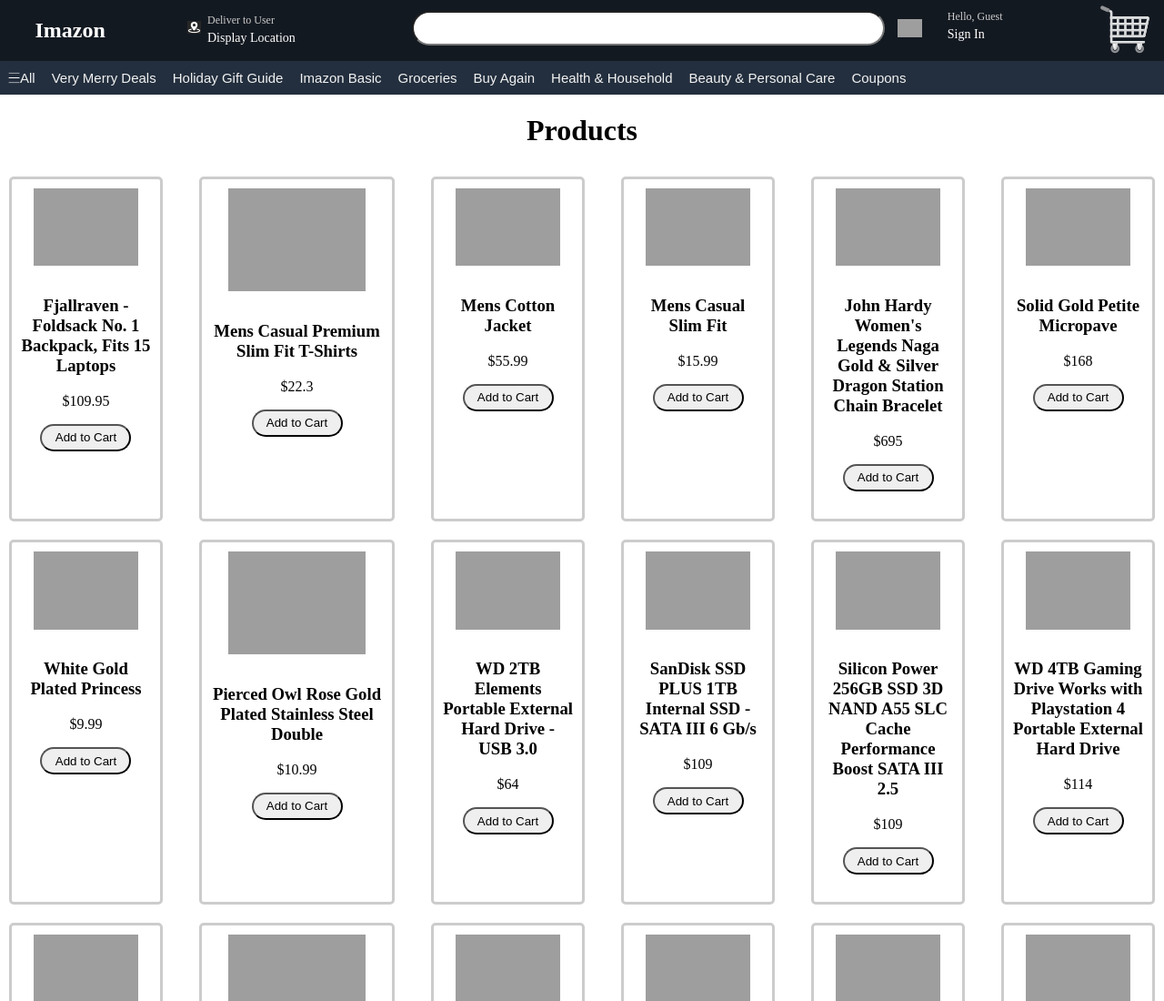
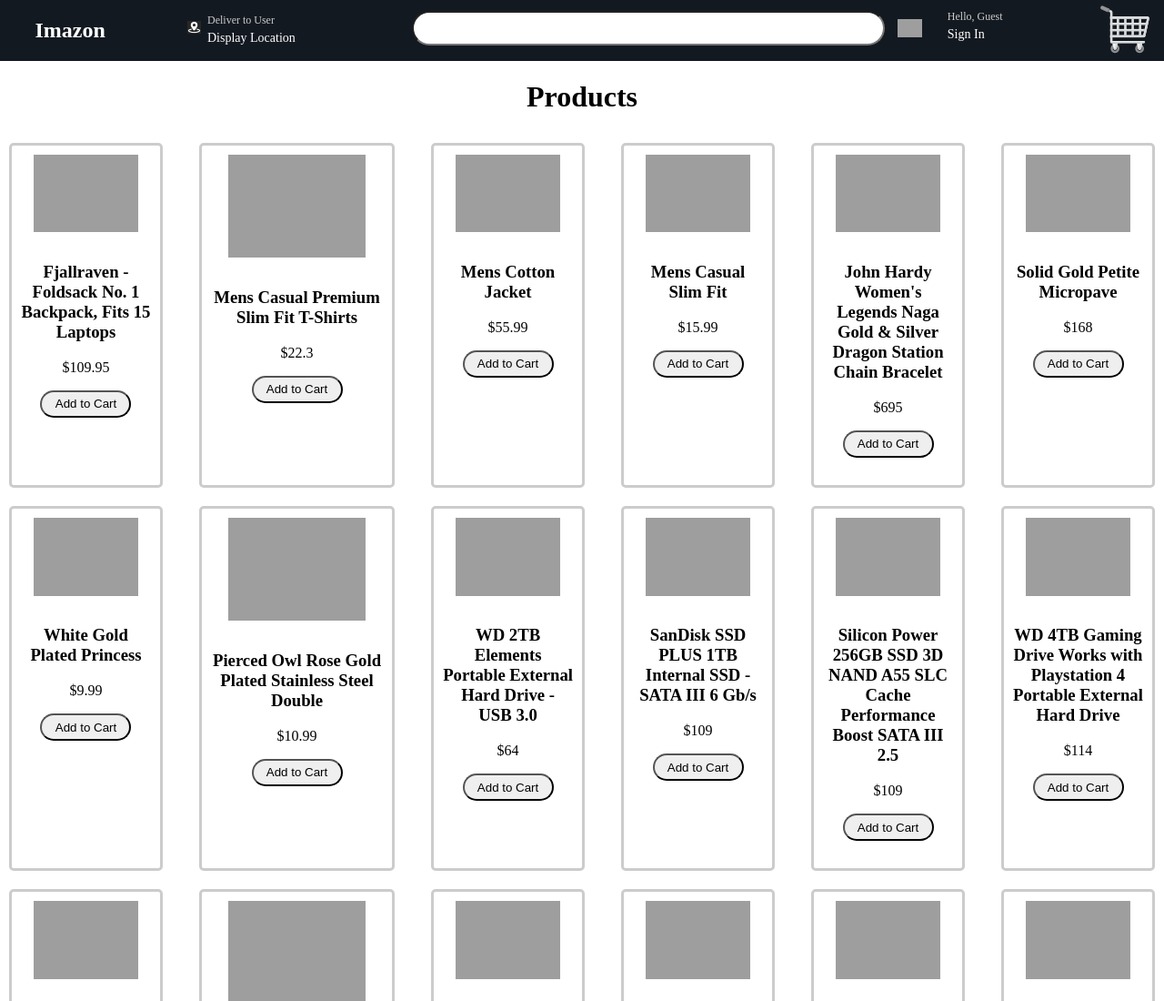
Before and after one commit to Full-Stack-Project-2023/Imazon, a website: page index.html in a window 1280 px wide. Shown: the top 1100 px of the page at 91% size. Drawn offline with nearby package versions, Linux system fonts and the light colour scheme; grey boxes are pictures that could not be loaded.

Commit message:
changed categories

```diff
--- a/index.html
+++ b/index.html
@@ -67,18 +67,7 @@
         </div>
 
         <div class="main_menu">
-            <a href="https://www.google.com">
-                <img src="css/menu_icon.png" class="menu_icon">
-                <span class="icon_label">All</span>
-            </a>
-            <a href="https://www.google.com">Very Merry Deals</a>
-            <a href="https://www.google.com">Holiday Gift Guide</a>
-            <a href="https://www.google.com">Imazon Basic</a>
-            <a href="https://www.google.com">Groceries</a>
-            <a href="https://www.google.com">Buy Again</a>
-            <a href="https://www.google.com">Health & Household</a>
-            <a href="https://www.google.com">Beauty & Personal Care</a>
-            <a href="https://www.google.com">Coupons</a>
+
         </div>
     </header>
 
```
